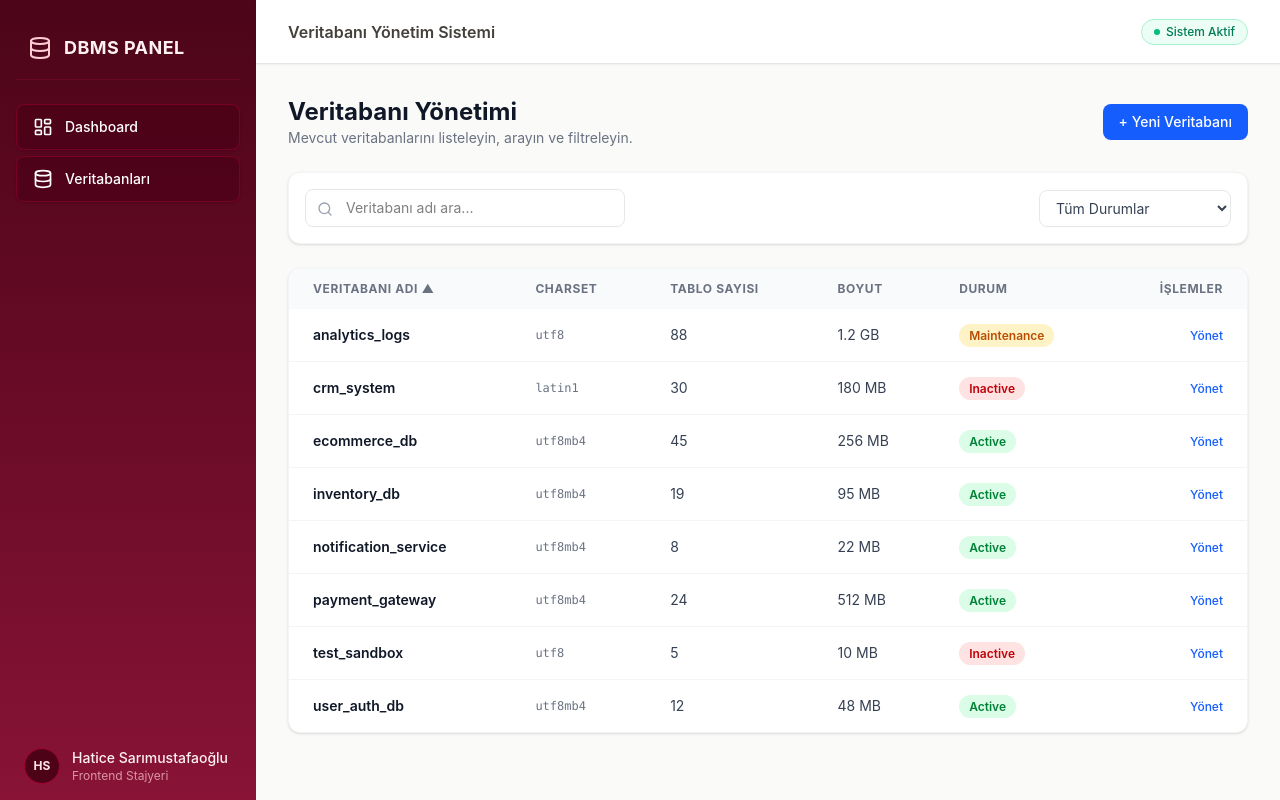
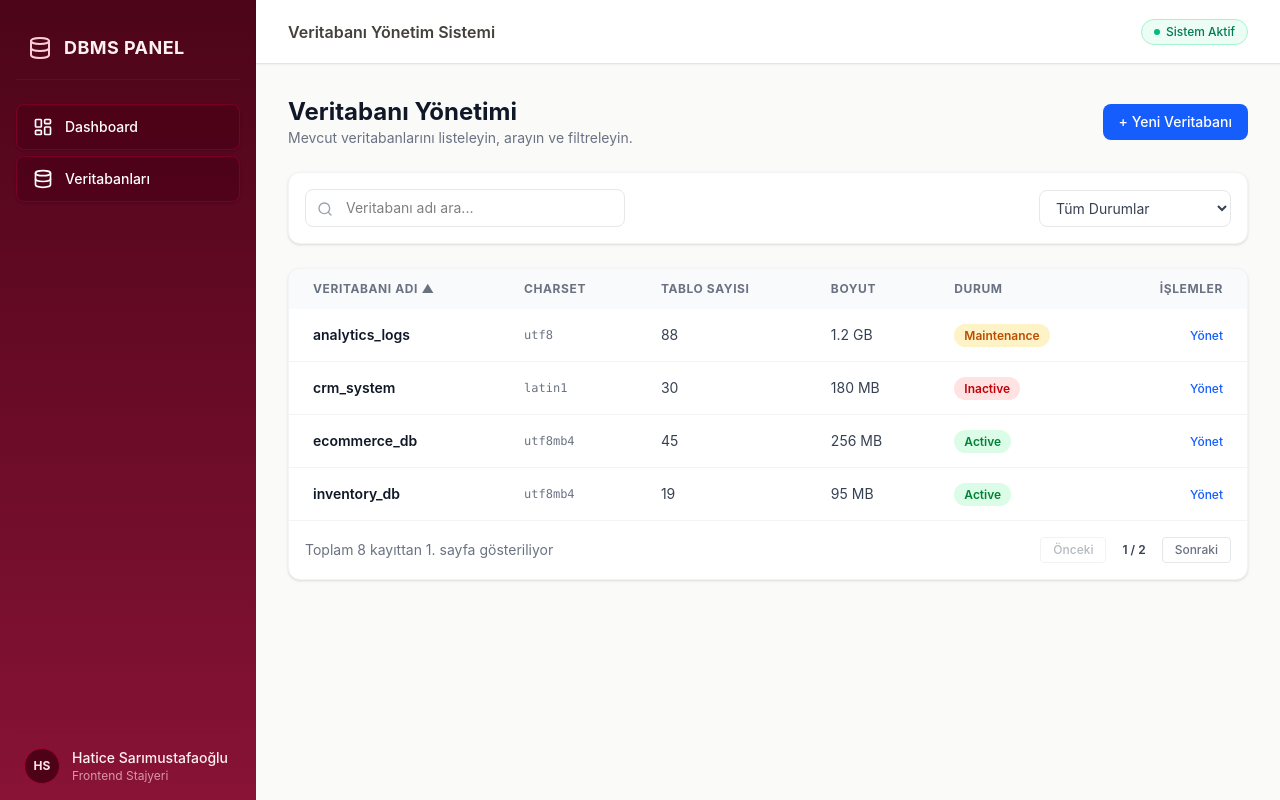
Before and after one commit to haticesmoglu/dbms-frontend, a Vue app: page /databases in a window 1280 px wide. Built offline with nearby package versions, Linux system fonts and the light colour scheme.

Commit message:
feat: veritabanı tablosuna pagination özelliği eklendi

```diff
--- a/src/views/DatabaseView.vue
+++ b/src/views/DatabaseView.vue
@@ -3,14 +3,20 @@
     <div class="flex items-center justify-between">
       <div>
         <h1 class="text-2xl font-bold text-gray-900">Veritabanı Yönetimi</h1>
-        <p class="text-sm text-gray-500">Mevcut veritabanlarını listeleyin, arayın ve filtreleyin.</p>
+        <p class="text-sm text-gray-500">
+          Mevcut veritabanlarını listeleyin, arayın ve filtreleyin.
+        </p>
       </div>
-      <button class="px-4 py-2 bg-blue-600 text-white rounded-lg text-sm font-medium hover:bg-blue-700 transition-colors">
+      <button
+        class="px-4 py-2 bg-blue-600 text-white rounded-lg text-sm font-medium hover:bg-blue-700 transition-colors"
+      >
         + Yeni Veritabanı
       </button>
     </div>
 
-    <div class="bg-white p-4 rounded-xl border border-gray-100 shadow-sm flex flex-col md:flex-row gap-4 items-center justify-between">
+    <div
+      class="bg-white p-4 rounded-xl border border-gray-100 shadow-sm flex flex-col md:flex-row gap-4 items-center justify-between"
+    >
       <div class="relative w-full md:w-80">
         <input
           v-model="searchQuery"
@@ -34,20 +40,36 @@
       </div>
     </div>
 
-    <div class="bg-white rounded-xl border border-gray-100 shadow-sm overflow-hidden">
+    <div
+      class="bg-white rounded-xl border border-gray-100 shadow-sm overflow-hidden"
+    >
       <div v-if="isLoading" class="p-8 text-center text-gray-500">
         Yükleniyor...
       </div>
 
       <table v-else class="w-full text-left border-collapse text-sm">
         <thead>
-          <tr class="bg-gray-50 text-gray-500 text-xs font-semibold uppercase tracking-wider">
-            <th @click="toggleSort('name')" class="py-3 px-6 cursor-pointer hover:bg-gray-100 transition-colors select-none">
-              Veritabanı Adı <span v-if="sortKey === 'name'">{{ sortOrder === 'asc' ? '▲' : '▼' }}</span>
+          <tr
+            class="bg-gray-50 text-gray-500 text-xs font-semibold uppercase tracking-wider"
+          >
+            <th
+              @click="toggleSort('name')"
+              class="py-3 px-6 cursor-pointer hover:bg-gray-100 transition-colors select-none"
+            >
+              Veritabanı Adı
+              <span v-if="sortKey === 'name'">{{
+                sortOrder === 'asc' ? '▲' : '▼'
+              }}</span>
             </th>
             <th class="py-3 px-6">Charset</th>
-            <th @click="toggleSort('tablesCount')" class="py-3 px-6 cursor-pointer hover:bg-gray-100 transition-colors select-none">
-              Tablo Sayısı <span v-if="sortKey === 'tablesCount'">{{ sortOrder === 'asc' ? '▲' : '▼' }}</span>
+            <th
+              @click="toggleSort('tablesCount')"
+              class="py-3 px-6 cursor-pointer hover:bg-gray-100 transition-colors select-none"
+            >
+              Tablo Sayısı
+              <span v-if="sortKey === 'tablesCount'">{{
+                sortOrder === 'asc' ? '▲' : '▼'
+              }}</span>
             </th>
             <th class="py-3 px-6">Boyut</th>
             <th class="py-3 px-6">Durum</th>
@@ -55,34 +77,75 @@
           </tr>
         </thead>
         <tbody class="divide-y divide-gray-100">
-          <tr v-for="db in sortedDatabases" :key="db.id" class="hover:bg-gray-50 transition-colors">
+          <tr
+            v-for="db in paginatedDatabases"
+            :key="db.id"
+            class="hover:bg-gray-50 transition-colors"
+          >
             <td class="py-4 px-6 font-semibold text-gray-900">{{ db.name }}</td>
-            <td class="py-4 px-6 text-gray-500 font-mono text-xs">{{ db.charset }}</td>
+            <td class="py-4 px-6 text-gray-500 font-mono text-xs">
+              {{ db.charset }}
+            </td>
             <td class="py-4 px-6 text-gray-700">{{ db.tablesCount }}</td>
             <td class="py-4 px-6 text-gray-700">{{ db.size }}</td>
             <td class="py-4 px-6">
               <span
                 :class="[
                   'px-2.5 py-1 rounded-full text-xs font-semibold',
-                  db.status === 'Active' ? 'bg-green-100 text-green-700' :
-                  db.status === 'Maintenance' ? 'bg-amber-100 text-amber-700' : 'bg-red-100 text-red-700'
+                  db.status === 'Active'
+                    ? 'bg-green-100 text-green-700'
+                    : db.status === 'Maintenance'
+                      ? 'bg-amber-100 text-amber-700'
+                      : 'bg-red-100 text-red-700',
                 ]"
               >
                 {{ db.status }}
               </span>
             </td>
             <td class="py-4 px-6 text-right space-x-2">
-              <button class="text-blue-600 hover:underline text-xs font-medium">Yönet</button>
+              <button class="text-blue-600 hover:underline text-xs font-medium">
+                Yönet
+              </button>
             </td>
           </tr>
         </tbody>
       </table>
+      <!-- Pagination alt çubuğu -->
+      <div
+        v-if="!isLoading"
+        class="p-4 border-t border-gray-100 flex items-center justify-between text-sm text-gray-500"
+      >
+        <span
+          >Toplam {{ sortedDatabases.length }} kayıttan {{ currentPage }}. sayfa
+          gösteriliyor</span
+        >
+
+        <div class="flex items-center gap-2">
+          <button
+            @click="changePage(currentPage - 1)"
+            :disabled="currentPage === 1"
+            class="px-3 py-1 border border-gray-200 rounded disabled:opacity-50 hover:bg-gray-50 text-xs font-medium"
+          >
+            Önceki
+          </button>
+          <span class="px-2 font-semibold text-gray-700 text-xs"
+            >{{ currentPage }} / {{ totalPages }}</span
+          >
+          <button
+            @click="changePage(currentPage + 1)"
+            :disabled="currentPage === totalPages"
+            class="px-3 py-1 border border-gray-200 rounded disabled:opacity-50 hover:bg-gray-50 text-xs font-medium"
+          >
+            Sonraki
+          </button>
+        </div>
+      </div>
     </div>
   </div>
 </template>
 
 <script setup>
-import { ref, onMounted, computed } from 'vue';
+import { ref, onMounted, computed, watch } from 'vue';
 import { Search } from 'lucide-vue-next';
 import { databaseService } from '../services/database.service';
 
@@ -94,6 +157,27 @@ const isLoading = ref(true);
 const sortKey = ref('name');
 const sortOrder = ref('asc');
 
+//pagination
+const currentPage = ref(1);
+const itemsPerPage = ref(4);
+
+const totalPages = computed(() => {
+  return Math.ceil(sortedDatabases.value.length / itemsPerPage.value) || 1;
+});
+
+//sayfalanmış liste
+const paginatedDatabases = computed(() => {
+  const start = (currentPage.value - 1) * itemsPerPage.value;
+  const end = start + itemsPerPage.value;
+  return sortedDatabases.value.slice(start, end);
+});
+
+const changePage = (page) => {
+  if (page >= 1 && page <= totalPages.value) {
+    currentPage.value = page;
+  }
+};
+
 onMounted(async () => {
   isLoading.value = true;
   rawDatabases.value = await databaseService.getAllDatabases();
@@ -102,8 +186,11 @@ onMounted(async () => {
 
 const filteredDatabases = computed(() => {
   return rawDatabases.value.filter((db) => {
-    const matchesSearch = db.name.toLowerCase().includes(searchQuery.value.toLowerCase());
-    const matchesStatus = selectedStatus.value === 'ALL' || db.status === selectedStatus.value;
+    const matchesSearch = db.name
+      .toLowerCase()
+      .includes(searchQuery.value.toLowerCase());
+    const matchesStatus =
+      selectedStatus.value === 'ALL' || db.status === selectedStatus.value;
     return matchesSearch && matchesStatus;
   });
 });
@@ -125,4 +212,7 @@ const sortedDatabases = computed(() => {
     return sortOrder.value === 'asc' ? result : -result;
   });
 });
+watch([searchQuery, selectedStatus], () => {
+  currentPage.value = 1;
+});
 </script>
```
